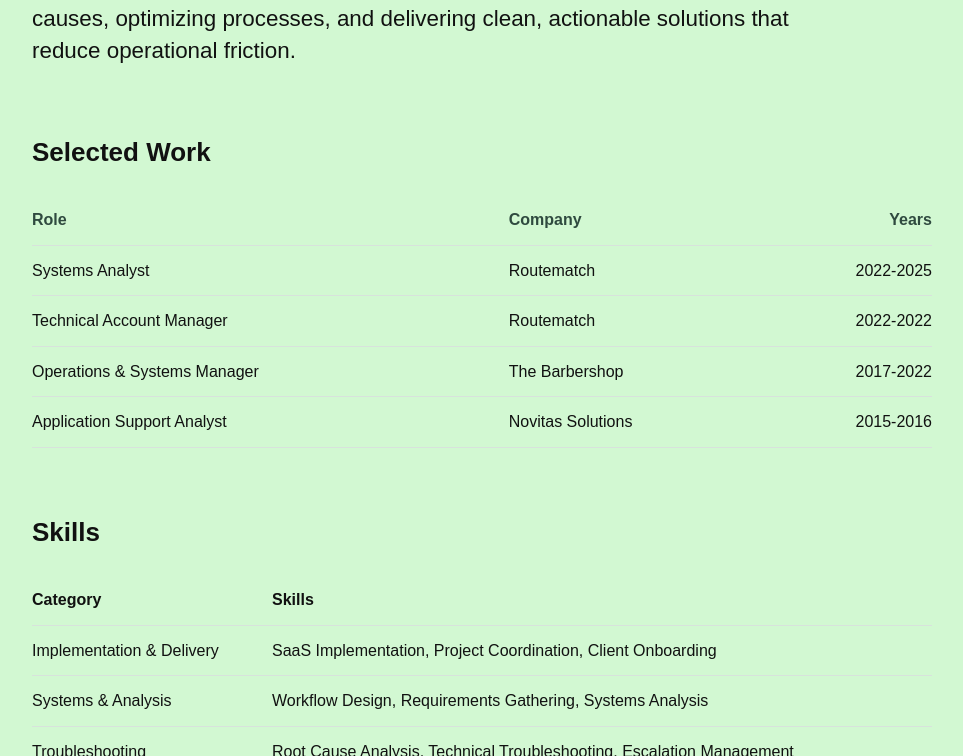
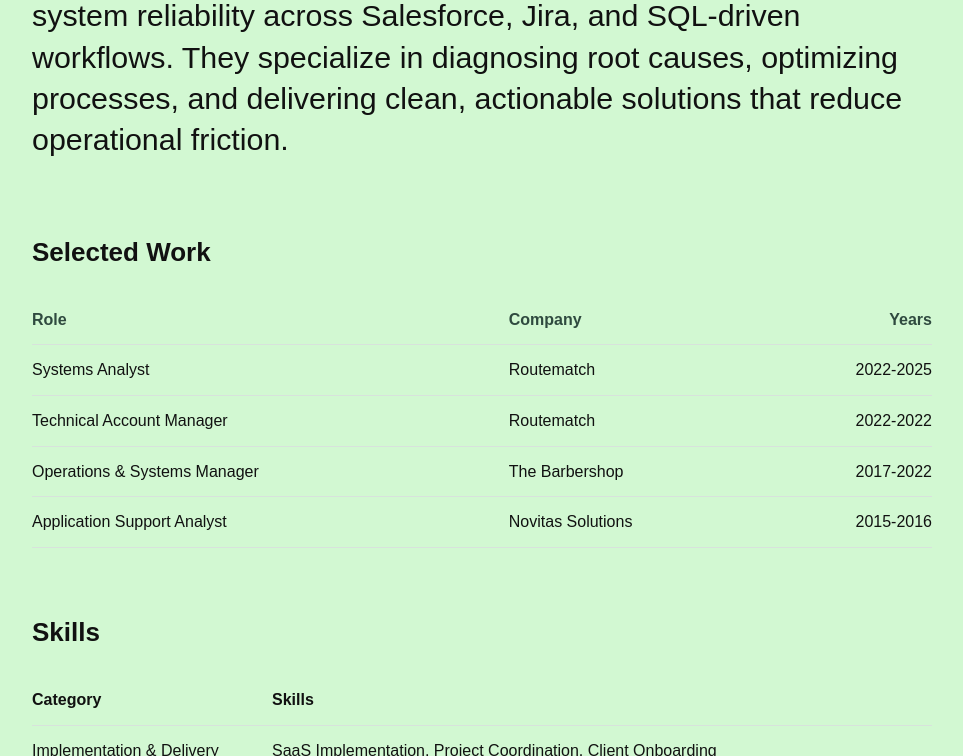
Before and after one commit to hi-chrisjordan/resume.github.io, a plain HTML site: page index.html in a window 1280 px wide. Shown: the part 185-941 px from the top of the page, without its empty margins (158-1121 px from the left). Drawn offline with Linux system fonts and the light colour scheme.

Commit message:
Update index.html

```diff
--- a/index.html
+++ b/index.html
@@ -66,10 +66,10 @@
     }
 
 .tagline{
-  font-size: 1.4rem;
-  line-height: 1.45;
-  max-width: 820px;
-  margin-bottom: 56px;
+  font-size: 1.9rem;
+  line-height: 1.35;
+  max-width: 920px;
+  margin-bottom: 72px;
 }
 
 
```
